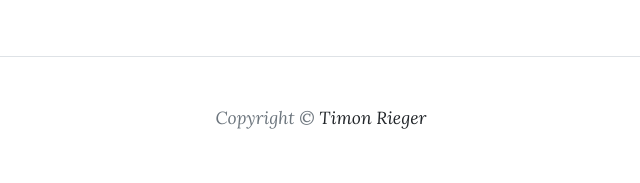
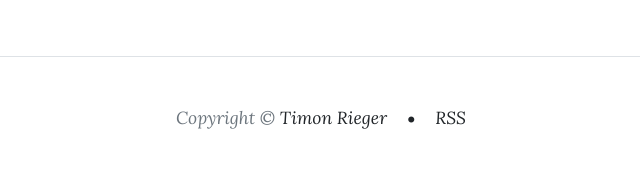
Before and after one commit to timonrieger/blog, a Flask app: page / in a window 1280 px wide. Shown: the part 671-854 px from the top of the page, without its empty margins (319-959 px from the left). Before the commit the page ends 800 px from the top, so only its background shows below. Run offline with Flask 3, Linux system fonts and the light colour scheme; data that the repository does not hold is empty; parts of the project's set-up code (start-up, migrations or seed data) failed here and were passed over; some libraries are stand-ins or nearby versions.

Commit message:
feat: add rss support (Closes #11)

```diff
--- a/main.py
+++ b/main.py
@@ -1,6 +1,7 @@
 from datetime import datetime as dt, date
 from flask import (
     Flask,
+    Response,
     abort,
     render_template,
     redirect,
@@ -437,9 +438,63 @@ def logout():
     return redirect(url_for("home"))
 
 
+@app.route("/rss.xml")
+def rss_feed():
+
+    result = (
+        db.session.execute(
+            db.select(Post)
+            .order_by(Post.id.desc())
+            .where(Post.deleted == False, Post.is_draft == False)
+        )
+        .scalars()
+        .all()
+    )
+
+    posts = add_author(result, User)
+
+    # Generate RSS feed
+    rss_items = []
+    for post in posts:
+        post_date = dt.strptime(post.create_date, "%B %d, %Y")
+        rss_items.append(f"""
+        <item>
+            <title>{post.title}</title>
+            <guid isPermaLink="true">{ url_for('show_post', post_title=post.title.lower().replace(' ', '-'), _external=True) }</guid>
+            <description>{post.subtitle}</description>
+            <pubDate>{post_date.strftime('%a, %d %b %Y %H:%M:%S +0000')}</pubDate>
+            <dc:creator>{post.author.username}</dc:creator>
+        </item>
+        """)
+
+    rss_feed = f"""<?xml version="1.0" encoding="UTF-8" ?>
+    <rss version="2.0" xmlns:atom="http://www.w3.org/2005/Atom">
+        <channel>
+            <title>Blog Boiler Pro RSS Feed</title>
+            <link>{url_for('home', _external=True)}</link>
+            <atom:link href="{ url_for('rss_feed', _external=True) }" rel="self" type="application/rss+xml" />
+            <description>Latest posts from Blog Boiler Pro</description>
+            <language>en-us</language>
+            {''.join(rss_items)}
+        </channel>
+    </rss>
+    """
+
+    return Response(rss_feed, mimetype="application/rss+xml")
+
+
 @app.route("/robots.txt")
 def static_from_root():
     return send_from_directory(app.static_folder, request.path[1:])
+
+
+@app.route("/rss")
+def rss_redirect():
+    return redirect(url_for("rss_feed"))
+
+@app.route("/feed")
+def feed_redirect():
+    return redirect(url_for("rss_feed"))
 
 
 @app.errorhandler(404)
--- a/static/css/styles.css
+++ b/static/css/styles.css
@@ -851,6 +851,9 @@ p a {
 footer {
   padding-top: 3rem;
   padding-bottom: 3rem;
+  display: flex;
+  justify-content: center;
+  gap: 1em;
 }
 
 header.masthead {
--- a/templates/layout.html
+++ b/templates/layout.html
@@ -117,13 +117,9 @@
     {% block content %}{% endblock %}
     <!-- Footer-->
     <footer class="border-top">
-        <div class="container px-4 px-lg-5">
-            <div class="row gx-4 gx-lg-5 justify-content-center">
-                <div class="col-md-10 col-lg-8 col-xl-7">
-                    <div class="small text-center text-muted fst-italic"><span translate="no">Copyright &copy; <a href="https://timonrieger.de?utm_source={{ current_url }}">Timon Rieger</a></span></div>
-                </div>
-            </div>
-        </div>
+        <div class="small text-center text-muted fst-italic"><span translate="no">Copyright &copy; <a href="https://timonrieger.de?utm_source={{ current_url }}">Timon Rieger</a></span></div>
+        &bull;
+        <div class="small text-center text-muted fst-italic"><span translate="no"><a href="{{ url_for('rss_feed') }}">RSS</a></span></div>
     </footer>
 
     <!-- Bootstrap core JS-->
```
